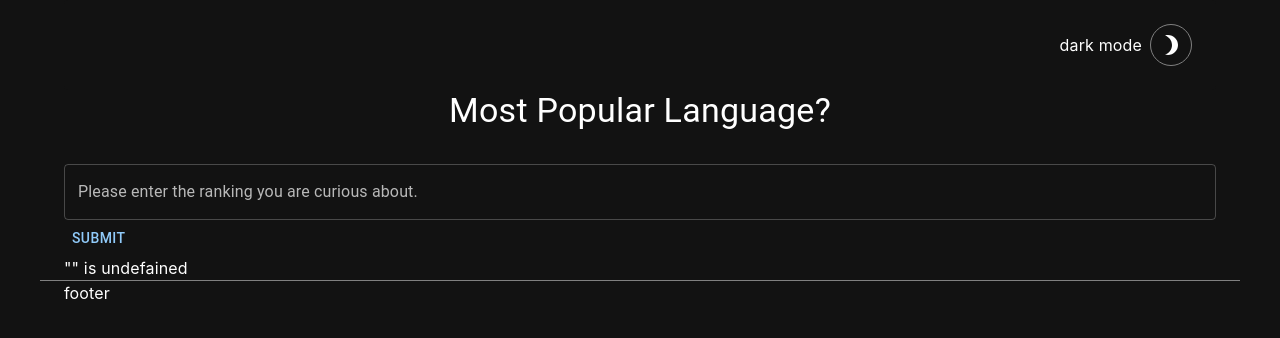
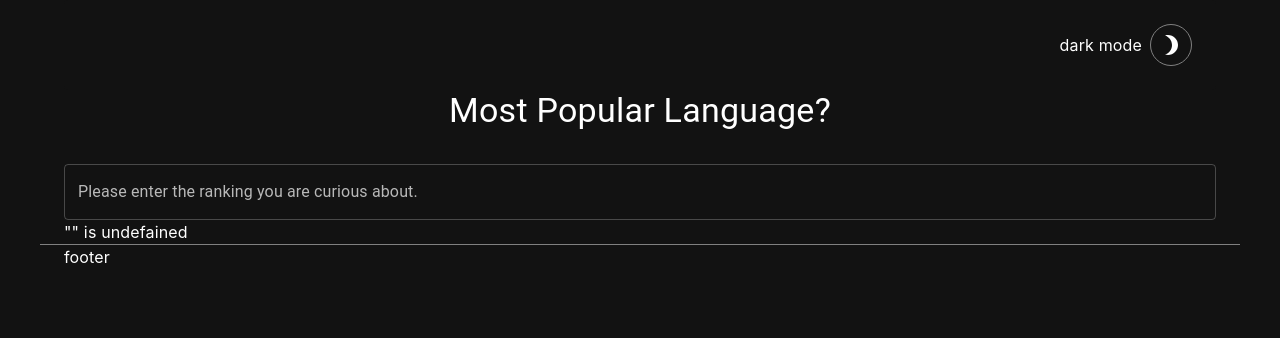
Before and after one commit to Ryusichan/develop-ranking, a React (Create React App) app: page / in a window 1280 px wide. Shown: the top 338 px of the page. Built offline with nearby package versions, Linux system fonts and the light colour scheme.

Commit message:
route, autocomplite reset

```diff
--- a/src/components/toolbox/AutoComplite.tsx
+++ b/src/components/toolbox/AutoComplite.tsx
@@ -6,7 +6,7 @@ import { CurrentResultState } from "state";
 import { useRecoilState } from "recoil";
 import { Button } from "@mui/material";
 
-import { useNavigate } from "react-router-dom";
+import { useLocation, useNavigate } from "react-router-dom";
 
 const filter = createFilterOptions<FilmOptionType>();
 
@@ -15,26 +15,39 @@ export default function FreeSoloCreateOption() {
 
   const currentValue = value ? value.title : "";
   // console.log("value", value ? value.title : "");
-  let navigate = useNavigate();
+  const navigate = useNavigate();
 
-  const formik = useFormik({
-    initialValues: {
-      inputValue: value,
-      title: "",
-      year: 0,
-    },
-    onSubmit: (values) => {
-      console.log("values", values);
-      // setValue(value);
-      navigate(`/search=${values.inputValue ? values.inputValue.title : ""}`);
-    },
-  });
+  React.useEffect(() => {
+    if (value) {
+      navigate(`/result/${value.title}`);
+    }
+  }, [value]);
 
-  const { handleSubmit } = formik;
+  const location = useLocation();
+
+  const bindLocation = React.useMemo(() => {
+    const resultLocation = location.pathname.split("/").pop();
+
+    // if (resultLocation) {
+    //   setValue((value) =>
+    //     value && value.title === resultLocation
+    //       ? { ...value, title: resultLocation }
+    //       : value
+    //   );
+    // }
+
+    return resultLocation;
+  }, [location]);
+
+  console.log("location", bindLocation, typeof bindLocation);
+
+  React.useEffect(() => {
+    if (location.pathname === "/") {
+      setValue(null);
+    }
+  }, [location]);
 
   return (
-    <FormikProvider value={formik}>
-      <Form onSubmit={handleSubmit}>
     <Autocomplete
       // @ts-ignore
       value={value}
@@ -97,9 +110,6 @@ export default function FreeSoloCreateOption() {
         />
       )}
     />
-        <Button type="submit">Submit</Button>
-      </Form>
-    </FormikProvider>
   );
 }
 
--- a/src/routers/Routes.tsx
+++ b/src/routers/Routes.tsx
@@ -22,7 +22,7 @@ const Router = () => {
       ],
     },
     // global
-    { path: "/", element: <Home /> },
+    { path: "/*", element: <Home /> },
   ]);
 };
 
```
Lines whose indentation alone changed are shown as unchanged.
